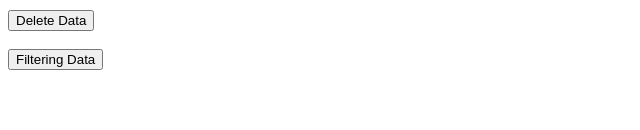
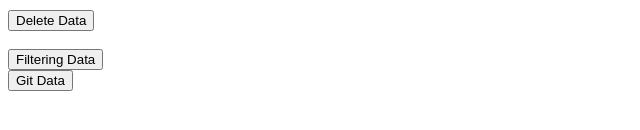
Before and after one commit to RaveenYasintha/afsd-html-basic, a plain HTML site: page fetch/index.html in a window 1280 px wide. Shown: the part 226-356 px from the top of the page, without its empty margins (0-640 px from the left). Drawn offline with Linux system fonts and the light colour scheme.

Commit message:
Add Git Button

```diff
--- a/fetch/index.html
+++ b/fetch/index.html
@@ -21,5 +21,7 @@
    <button onclick="deleteData()">Delete Data</button>
    <br><br>
    <button onclick="filteringData()">Filtering Data</button>
+<br>
+   <button onclick="filteringData()">Git Data</button>
 </body>
 </html>
```
